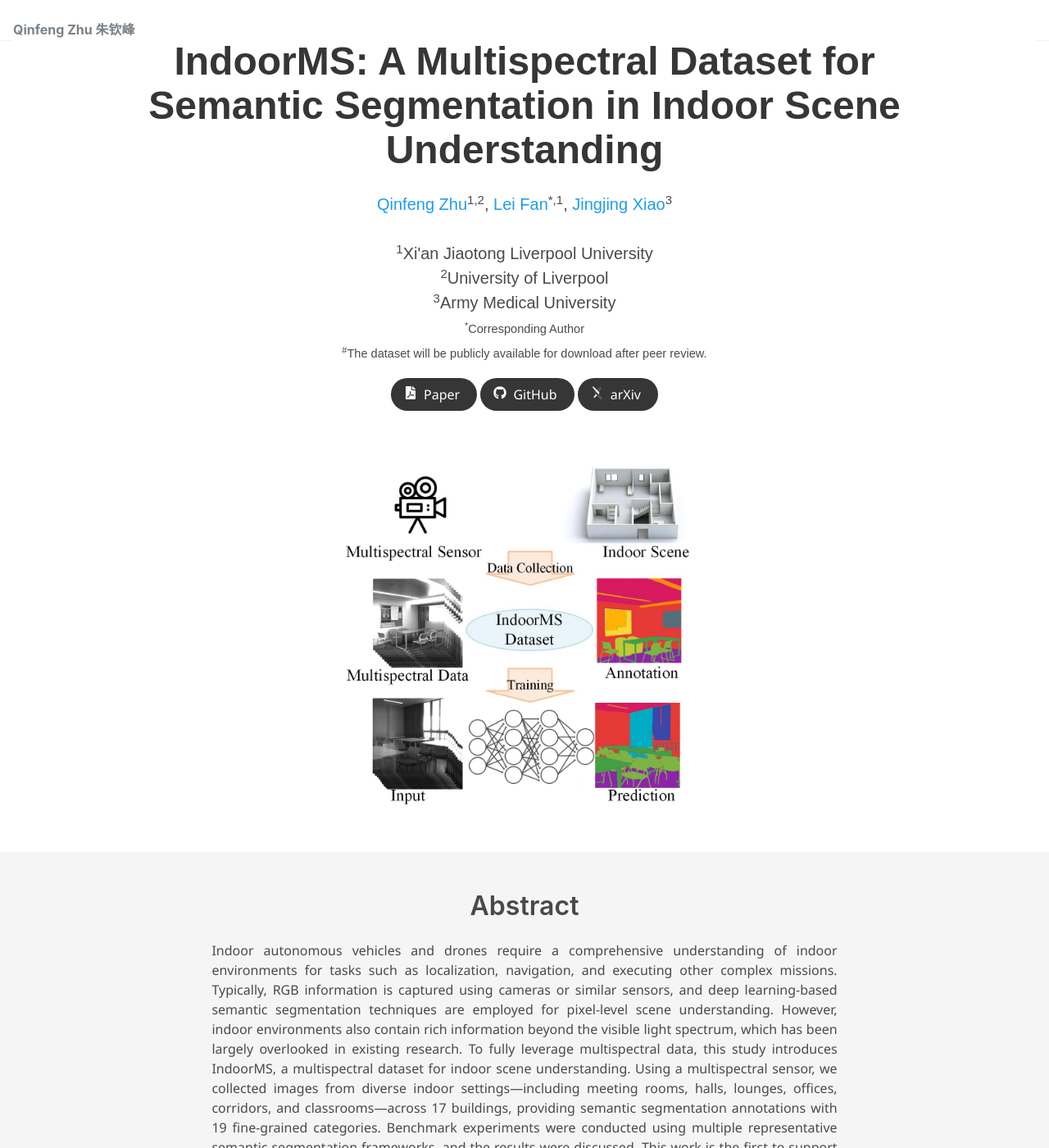
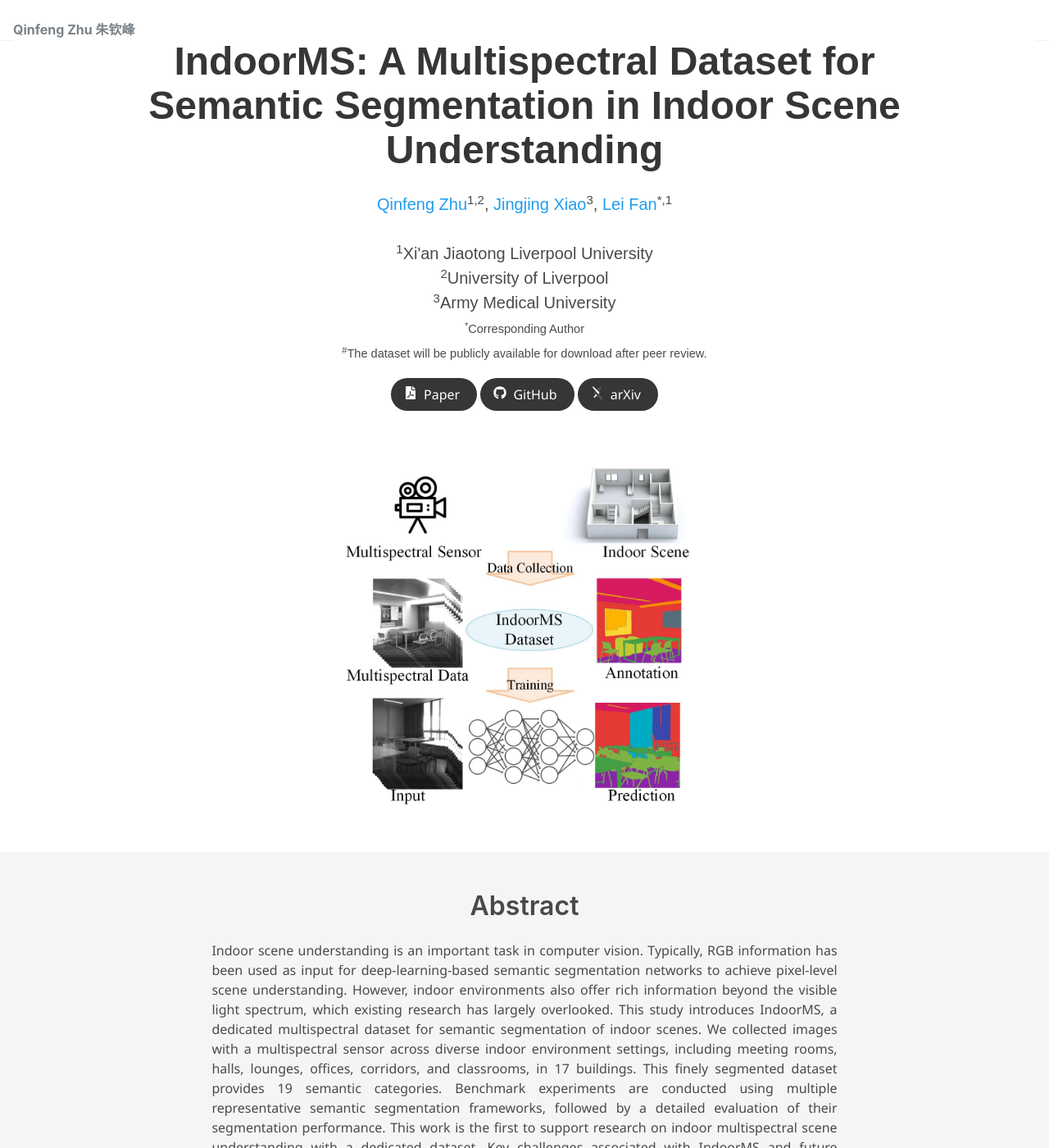
Before and after one commit to zhuqinfeng1999/zhuqinfeng1999.github.io, a Jekyll site: the page built from IndoorMS.html, in a window 1280 px wide and 1400 px high. Shown: the whole window at 82% size. Built offline with Jekyll 4.4.1, drawn with Linux system fonts in a browser that asks for light colours; nearby versions of some CDN libraries; some web fonts are replaced; library files that are not in the unit come from our copies; a style sheet for code colours, icons or effects is not loaded; some of the changed text lies outside the part shown.

Commit message:
Update IndoorMS.html

```diff
--- a/IndoorMS.html
+++ b/IndoorMS.html
@@ -65,10 +65,11 @@ author_profile: false
               <!-- Paper authors -->
                 <span class="author-block">
                   <a href="https://zhuqinfeng1999.github.io/" target="_blank">Qinfeng Zhu</a><sup>1,2</sup>,</span>
+               <span class="author-block">
+                  <a href="https://scholar.google.com/citations?user=377ZzK8AAAAJ&hl=en&oi=ao" target="_blank">Jingjing Xiao</a><sup>3</sup>,</span>
                   <span class="author-block">
-                  <a href="https://scholar.xjtlu.edu.cn/en/persons/LeiFan" target="_blank">Lei Fan</a><sup>*,1</sup>,</span>
-                                <span class="author-block">
-                  <a href="https://scholar.google.com/citations?user=377ZzK8AAAAJ&hl=en&oi=ao" target="_blank">Jingjing Xiao</a><sup>3</sup></span>
+                  <a href="https://scholar.xjtlu.edu.cn/en/persons/LeiFan" target="_blank">Lei Fan</a><sup>*,1</sup></span>
+
                   </div>
 
                   <div class="is-size-5 publication-authors">
@@ -140,7 +141,7 @@ author_profile: false
         <h2 class="title is-3">Abstract</h2>
         <div class="content has-text-justified">
           <p>
-            Indoor autonomous vehicles and drones require a comprehensive understanding of indoor environments for tasks such as localization, navigation, and executing other complex missions. Typically, RGB information is captured using cameras or similar sensors, and deep learning-based semantic segmentation techniques are employed for pixel-level scene understanding. However, indoor environments also contain rich information beyond the visible light spectrum, which has been largely overlooked in existing research. To fully leverage multispectral data, this study introduces IndoorMS, a multispectral dataset for indoor scene understanding. Using a multispectral sensor, we collected images from diverse indoor settings—including meeting rooms, halls, lounges, offices, corridors, and classrooms—across 17 buildings, providing semantic segmentation annotations with 19 fine-grained categories. Benchmark experiments were conducted using multiple representative semantic segmentation frameworks, and the results were discussed. This work is the first to support research on indoor multispectral scene understanding with a dedicated dataset. Key challenges and future directions are also highlighted.
+            Indoor scene understanding is an important task in computer vision. Typically, RGB information has been used as input for deep-learning-based semantic segmentation networks to achieve pixel-level scene understanding. However, indoor environments also offer rich information beyond the visible light spectrum, which existing research has largely overlooked. This study introduces IndoorMS, a dedicated multispectral dataset for semantic segmentation of indoor scenes. We collected images with a multispectral sensor across diverse indoor environment settings, including meeting rooms, halls, lounges, offices, corridors, and classrooms, in 17 buildings. This finely segmented dataset provides 19 semantic categories. Benchmark experiments are conducted using multiple representative semantic segmentation frameworks, followed by a detailed evaluation of their segmentation performance. This work is the first to support research on indoor multispectral scene understanding with a dedicated dataset. Key challenges associated with IndoorMS and future research directions are also highlighted. The project page for the IndoorMS dataset is available at https://zhuqinfeng1999.github.io/IndoorMS/. (The dataset will be publicly available for download after peer review.)
           </p>
         </div>
       </div>
```
